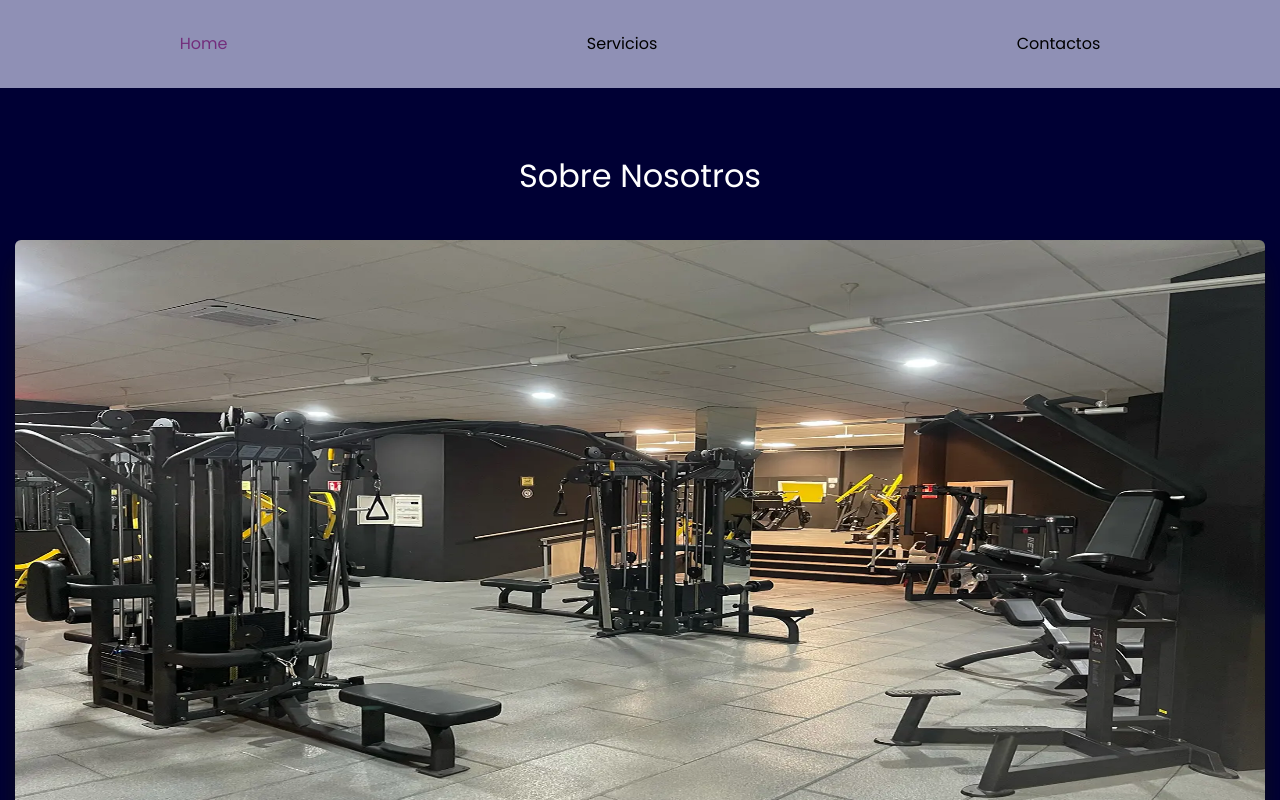
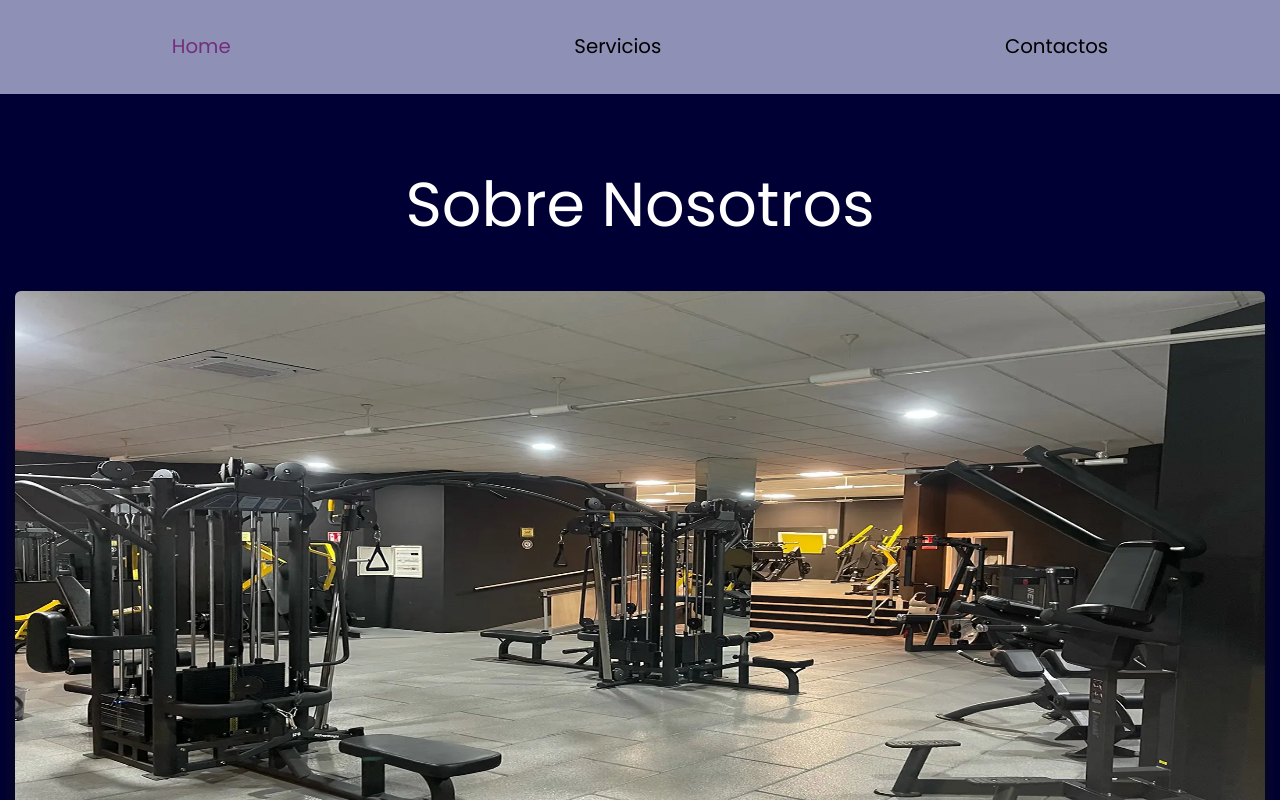
Before and after one commit to BryanGordon/gym, a React (Vite) app: page / in a window 1280 px wide. Shown: the top 800 px of the page. Built offline with nearby package versions, Linux system fonts and the light colour scheme.

Commit message:
Update tailwind config

```diff
--- a/tailwind.config.js
+++ b/tailwind.config.js
@@ -4,15 +4,18 @@ export default {
   theme: {
     extend: {
       fontSize: {
-        h1: '32px',
+        h1: '62px',
         h2: '24px',
-        h3: '18.72px',
+        h3: '25px',
         h4: '16px',
-        bentoTitle: '18px'
+        bentoTitle: '22px',
+        navText: '19.75px'
       },
       colors: {
         navText: 'black',
-        bodyText: 'white'
+        bodyText: 'white',
+        bentoText: '#F7F7F7',
+        bentoParag: '#e5e7eb'
       }
     }
   },
```
